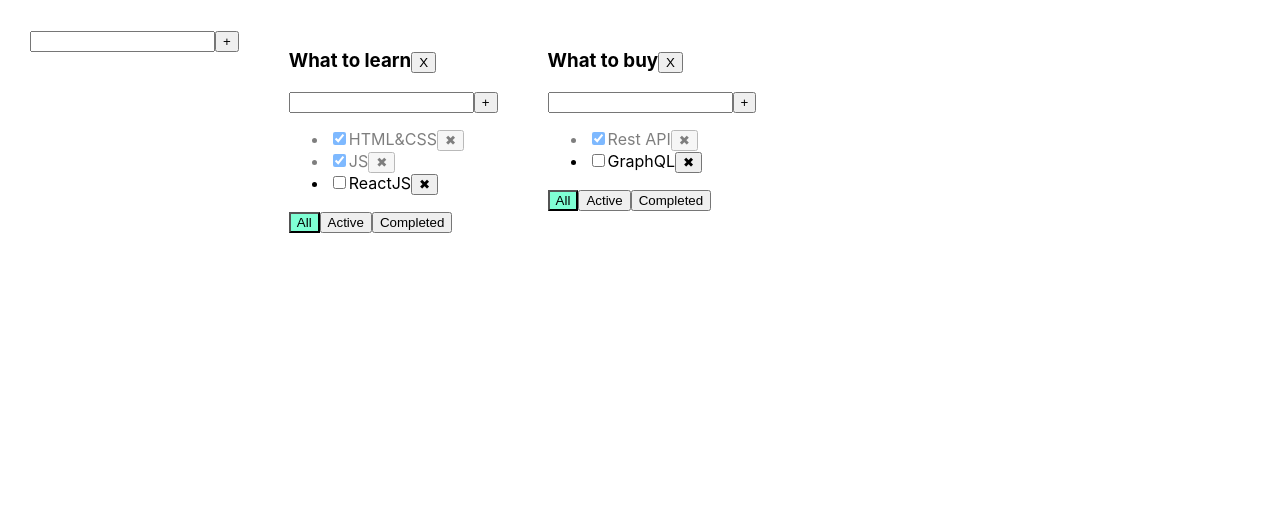
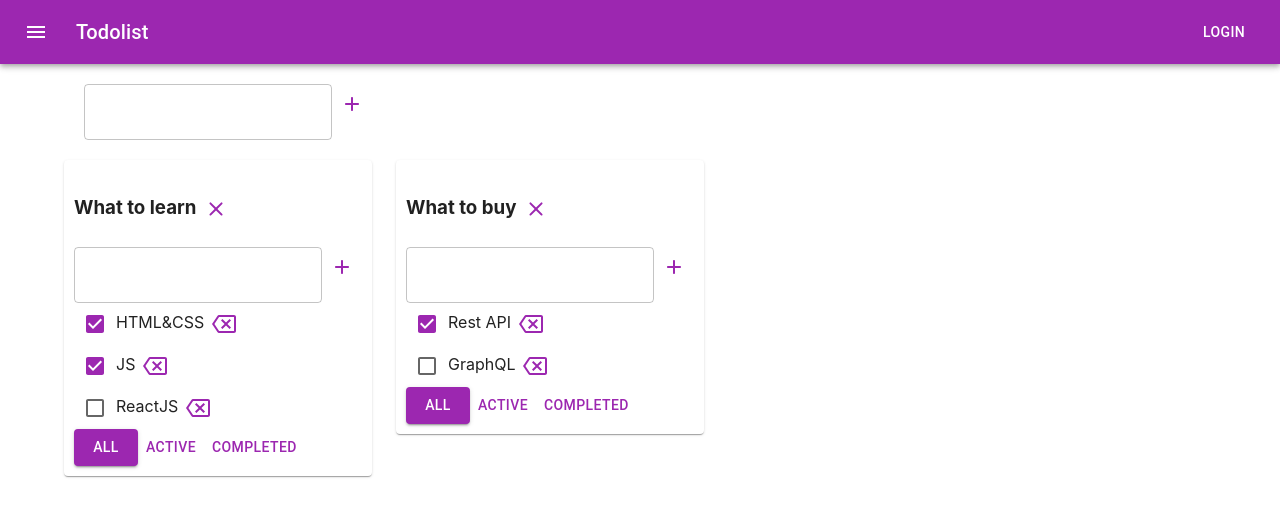
Before and after one commit to Roman-2013/Todolist_from_scratch, a React (Create React App) app: page / in a window 1280 px wide. Shown: the top 516 px of the page. Built offline with nearby package versions, Linux system fonts and the light colour scheme.

Commit message:
2 Sprint / 3 Lessons

```diff
--- a/package.json
+++ b/package.json
@@ -3,6 +3,10 @@
   "version": "0.1.0",
   "private": true,
   "dependencies": {
+    "@emotion/react": "^11.11.1",
+    "@emotion/styled": "^11.11.0",
+    "@mui/icons-material": "^5.14.12",
+    "@mui/material": "^5.14.12",
     "@testing-library/jest-dom": "^5.16.5",
     "@testing-library/react": "^13.4.0",
     "@testing-library/user-event": "^13.5.0",
--- a/src/AddItemForm.tsx
+++ b/src/AddItemForm.tsx
@@ -1,10 +1,15 @@
+import Button from '@mui/material/Button';
 import React, {ChangeEvent, KeyboardEvent, useState} from 'react';
+import TextField from '@mui/material/TextField';
+import IconButton from '@mui/material/IconButton';
+import DeleteIcon from '@mui/icons-material/Delete';
+import AddRoundedIcon from '@mui/icons-material/AddRounded';
 
-type AddItemFormPropsType={
-    addItem:(title:string)=>void
+type AddItemFormPropsType = {
+    addItem: (title: string) => void
 }
 
-export const AddItemForm =(props:AddItemFormPropsType) => {
+export const AddItemForm = (props: AddItemFormPropsType) => {
 
     let [title, setTitle] = useState('')
     let [error, setError] = useState<null | string>(null)
@@ -30,14 +35,23 @@ export const AddItemForm =(props:AddItemFormPropsType) => {
     }
     return (
         <div>
-            <input
+            <TextField
+                variant="outlined"
                 onKeyDown={onKeyPressHandler}
                 value={title}
                 onChange={onChangeHandler}
-                className={error ? 'error' : ''}
+                color={'secondary'}
+                error={!!error}
+                helperText={error}
+
             />
-            <button onClick={addItem}>+</button>
-            {error ? <div className={'error-message'}>{error}</div> : ''}
+            <IconButton
+                aria-label="delete"
+                color={'secondary'}
+                onClick={addItem}>
+                <AddRoundedIcon />
+            </IconButton>
+
         </div>
     );
 };
--- a/src/App.css
+++ b/src/App.css
@@ -1,21 +1,21 @@
-.App {
-  padding: 30px;
-  display: flex;
-}
+/*.App {*/
+/*  padding: 30px;*/
+/*  display: flex;*/
+/*}*/
 
-.App > div {
-  margin-right: 50px;
-}
-.error {
-  border: red 1px solid;
-}
+/*.App > div {*/
+/*  margin-right: 50px;*/
+/*}*/
+/*.error {*/
+/*  border: red 1px solid;*/
+/*}*/
 
-.error-message {
-  color: red;
-}
-.active-filter {
-  background-color: aquamarine;
-}
-.is-done {
-  opacity: 0.5;
-}
+/*.error-message {*/
+/*  color: red;*/
+/*}*/
+/*.active-filter {*/
+/*  background-color: aquamarine;*/
+/*}*/
+/*.is-done {*/
+/*  opacity: 0.5;*/
+/*}*/
--- a/src/App.tsx
+++ b/src/App.tsx
@@ -3,6 +3,15 @@ import './App.css';
 import {TasksType, Todolist} from './Todolist';
 import {v1} from 'uuid';
 import {AddItemForm} from './AddItemForm';
+import AppBar from '@mui/material/AppBar';
+import Toolbar from '@mui/material/Toolbar';
+import IconButton from '@mui/material/IconButton';
+import MenuIcon from '@mui/icons-material/Menu';
+import Typography from '@mui/material/Typography';
+import Button from '@mui/material/Button';
+import Container from '@mui/material/Container';
+import Grid from '@mui/material/Grid';
+import Paper from '@mui/material/Paper';
 
 export type FilterValueType = 'all' | 'active' | 'completed'
 export type ToodolistType = {
@@ -10,8 +19,8 @@ export type ToodolistType = {
     title: string
     filter: FilterValueType
 }
-export type TaskStateType={
-    [key:string]:TasksType[]
+export type TaskStateType = {
+    [key: string]: TasksType[]
 }
 
 function App() {
@@ -38,22 +47,22 @@ function App() {
         }
     )
 
-    const addTodolist=(title:string)=>{
-        const todolistID=v1()
-        const newTodolist:ToodolistType={id:todolistID,title,filter:'all'}
-        setTodolists([...todolists,newTodolist])
-        setTasks({...tasks,[todolistID]:[]})
+    const addTodolist = (title: string) => {
+        const todolistID = v1()
+        const newTodolist: ToodolistType = {id: todolistID, title, filter: 'all'}
+        setTodolists([...todolists, newTodolist])
+        setTasks({...tasks, [todolistID]: []})
     }
 
 
-    const removeTodolist=(todoId:string)=>{
-        setTodolists(todolists.filter(el=>el.id!==todoId))
+    const removeTodolist = (todoId: string) => {
+        setTodolists(todolists.filter(el => el.id !== todoId))
         delete tasks[todoId]
         setTasks({...tasks})
     }
 
-    const changeTodolistTitle=( todoId: string,newTitle:string)=>{
-        setTodolists(todolists.map(el=>el.id===todoId?{...el,title:newTitle}:el))
+    const changeTodolistTitle = (todoId: string, newTitle: string) => {
+        setTodolists(todolists.map(el => el.id === todoId ? {...el, title: newTitle} : el))
     }
 
     const removeTask = (id: string, todoId: string) => {
@@ -82,8 +91,31 @@ function App() {
 
     return (
         <div className="App">
+            <AppBar color={'secondary'} position="static">
+                <Toolbar>
+                    <IconButton
+                        size="large"
+                        edge="start"
+                        color="inherit"
+                        aria-label="menu"
+                        sx={{mr: 2}}
+                    >
+                        <MenuIcon/>
+                    </IconButton>
+                    <Typography variant="h6" component="div" sx={{flexGrow: 1}}>
+                        Todolist
+                    </Typography>
+                    <Button color="inherit">Login</Button>
+                </Toolbar>
+            </AppBar>
+
+            <Container fixed>
+                <Grid container style={{padding:'20px'}}>
                     <AddItemForm addItem={addTodolist}/>
-            {todolists.map(tl => {
+                </Grid>
+                <Grid container spacing={3}>
+                    {
+                        todolists.map(tl => {
 
                             let taskForTodolist: TasksType[]
 
@@ -95,7 +127,8 @@ function App() {
                                 taskForTodolist = tasks[tl.id]
                             }
 
-                return (
+                            return <Grid key={tl.id} item>
+                                <Paper style={{padding:'10px'}}>
                                     <Todolist
                                         key={tl.id}
                                         todoId={tl.id}
@@ -110,11 +143,12 @@ function App() {
                                         changeTaskTitle={changeTaskTitle}
                                         changeTodolistTitle={changeTodolistTitle}
                                     />
-                )
+                                </Paper>
+                            </Grid>
                         })
-
                     }
-
+                </Grid>
+            </Container>
         </div>
     );
 }
--- a/src/Todolist.tsx
+++ b/src/Todolist.tsx
@@ -1,7 +1,12 @@
-import React, {ChangeEvent, useState, KeyboardEvent} from 'react';
+import React, {ChangeEvent } from 'react';
 import {FilterValueType} from './App';
 import {AddItemForm} from './AddItemForm';
 import {EditableSpan} from './EditableSpan';
+import IconButton from '@mui/material/IconButton';
+import Button from '@mui/material/Button';
+import Checkbox from '@mui/material/Checkbox';
+import ClearRoundedIcon from '@mui/icons-material/ClearRounded';
+import BackspaceOutlinedIcon from '@mui/icons-material/BackspaceOutlined';
 
 
 export type TasksType = {
@@ -20,24 +25,22 @@ type TodolistPropsType = {
     changeTaskStatus: (idTask: string, isDone: boolean, todoId: string) => void
     filter: FilterValueType
     removeTodolist: (todoId: string) => void
-    changeTaskTitle:(idTask: string, title: string, todoId: string)=>void
-    changeTodolistTitle:(todoId: string,newTitle:string)=>void
+    changeTaskTitle: (idTask: string, title: string, todoId: string) => void
+    changeTodolistTitle: (todoId: string, newTitle: string) => void
 }
 
 
 export const Todolist = (props: TodolistPropsType) => {
 
 
-
-
-    const addTask=(title:string)=>{
-        props.addTask(title,props.todoId)
+    const addTask = (title: string) => {
+        props.addTask(title, props.todoId)
     }
     const removeTodolistHandler = () => {
         props.removeTodolist(props.todoId)
     }
-    const changeTodolistTitleHandler=(newTitle:string)=>{
-        props.changeTodolistTitle(props.todoId,newTitle)
+    const changeTodolistTitleHandler = (newTitle: string) => {
+        props.changeTodolistTitle(props.todoId, newTitle)
     }
     const onAllClickHandler = () => {
         props.changeFilter('all', props.todoId)
@@ -50,18 +53,18 @@ export const Todolist = (props: TodolistPropsType) => {
     }
 
 
-
     return (
         <div>
-
             <div className={'container'}>
                 <h3>
-                    <EditableSpan onChange={changeTodolistTitleHandler} title={props.title} />
-                    <button onClick={removeTodolistHandler}>X</button>
+                    <EditableSpan onChange={changeTodolistTitleHandler} title={props.title}/>
+                    <IconButton color={'secondary'} onClick={removeTodolistHandler} aria-label="delete">
+                   <ClearRoundedIcon/>
+                    </IconButton>
                 </h3>
-                <AddItemForm addItem={addTask} />
+                <AddItemForm addItem={addTask}/>
             </div>
-            <ul>
+            <div>
                 {props.tasks.map(el => {
 
                     const onClickHandler = () => {
@@ -70,43 +73,50 @@ export const Todolist = (props: TodolistPropsType) => {
                     const onChangeHandler = (e: ChangeEvent<HTMLInputElement>) => {
                         props.changeTaskStatus(el.id, e.currentTarget.checked, props.todoId)
                     }
-                    const changeTaskTitle=(title:string)=>{
-                        props.changeTaskTitle(el.id,title,props.todoId)
+                    const changeTaskTitle = (title: string) => {
+                        props.changeTaskTitle(el.id, title, props.todoId)
                     }
 
                     return (
-
-                        <li className={el.isDone ? 'is-done' : ''} key={el.id}>
-                            <input
-                                type="checkbox"
+                        <div className={el.isDone ? 'is-done' : ''} key={el.id}>
+                            <Checkbox
                                 checked={el.isDone}
                                 onChange={onChangeHandler}
+                                color={'secondary'}
                             />
-                            <EditableSpan onChange={changeTaskTitle} title={el.title} />
-                            <button onClick={onClickHandler}>✖</button>
-                        </li>
+                            <EditableSpan onChange={changeTaskTitle} title={el.title}/>
+                            <IconButton color={'secondary'} onClick={onClickHandler} aria-label="delete">
+                                <BackspaceOutlinedIcon/>
+                            </IconButton>
+                        </div>
                     )
                 })}
-            </ul>
+            </div>
             <div>
-                <button
-                    className={props.filter === 'all' ? 'active-filter' : ''}
+                <Button
+                    variant={props.filter === 'all' ? 'contained' : 'text'}
+                    //className={props.filter === 'all' ? 'active-filter' : ''}
                     onClick={onAllClickHandler}
+                    color="secondary"
                 >
                     All
-                </button>
-                <button
-                    className={props.filter === 'active' ? 'active-filter' : ''}
+                </Button>
+                <Button
+                    variant={props.filter === 'active' ? 'contained' : 'text'}
+                    //className={props.filter === 'active' ? 'active-filter' : ''}
                     onClick={onActiveClickHandler}
+                    color={'secondary'}
                 >
                     Active
-                </button>
-                <button
-                    className={props.filter === 'completed' ? 'active-filter' : ''}
+                </Button>
+                <Button
+                    variant={props.filter === 'completed' ? 'contained' : 'text'}
+                    // className={props.filter === 'completed' ? 'active-filter' : ''}
                     onClick={onCompletedClickHandler}
+                    color={'secondary'}
                 >
                     Completed
-                </button>
+                </Button>
             </div>
         </div>
     );
```
Also changed, not shown: src/EditableSpan.tsx (+8 -2 lines), 1 other file (tests, documents, lock files or other folders). Lines whose indentation alone changed are shown as unchanged.
